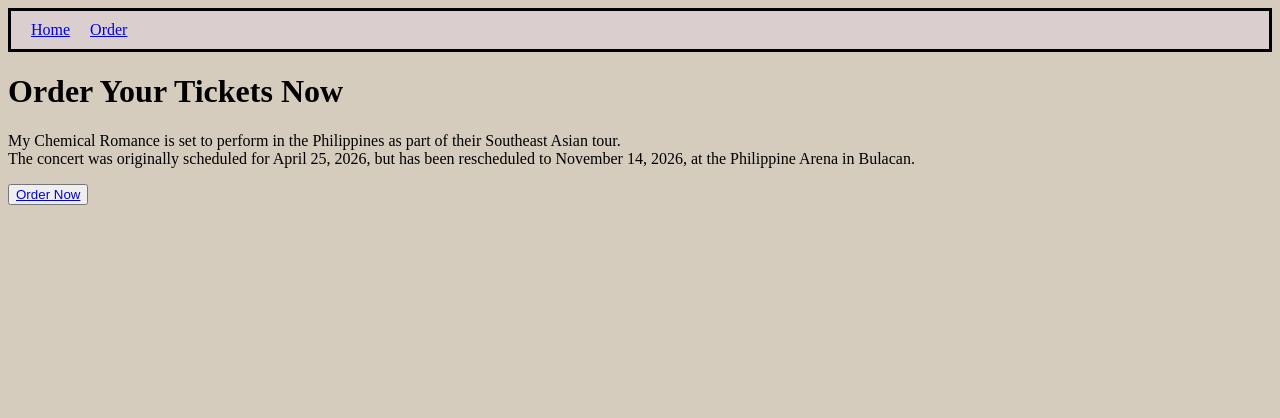
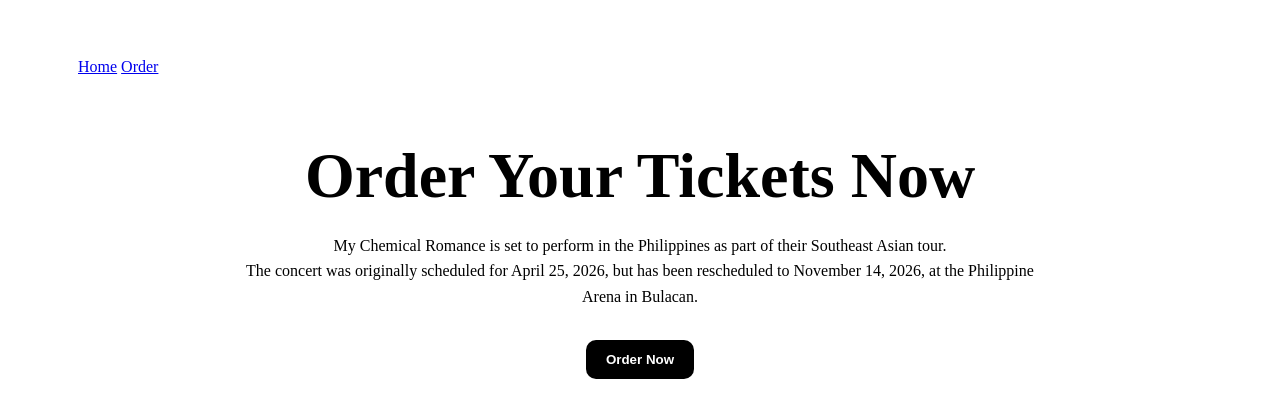
Before and after one commit to Rikopin15/Ticket-Order-Form, a plain HTML site: page index.html in a window 1280 px wide. Drawn offline with Linux system fonts and the light colour scheme.

Commit message:
Add files via upload

```diff
--- a/style.css
+++ b/style.css
@@ -1,18 +1,97 @@
-header {
-    display: flex;
-    justify-content: space-between;
-    align-items: center;
-    padding: 10px 20px;
-    background-color: #dbcece;
-    border: 3px solid black;
-    color: rgb(201, 171, 171);
+h1 {
+    text-align: center;
+    margin-bottom: 20px;
+    font-size: 2rem;
 }
 
-nav {
-    display: flex;
-    gap: 20px;
+p {
+    line-height: 1.6;
+    text-align: center;
+    margin-bottom: 25px;
 }
 
-body {
-    background-color: rgb(214, 204, 190);
+.button {
+    display: flex;
+    justify-content: center;
 }
+
+button {
+    padding: 12px 20px;
+    border: none;
+    border-radius: 10px;
+    background-color: black;
+    cursor: pointer;
+}
+
+button a {
+    color: white;
+    text-decoration: none;
+    font-weight: bold;
+}
+
+form {
+    display: flex;
+    flex-direction: column;
+    gap: 12px;
+    max-width: 500px;
+    margin: auto;
+    background-color: rgba(255, 255, 255, 0.1);
+    padding: 20px;
+    border-radius: 12px;
+}
+
+input,
+select {
+    padding: 10px;
+    border-radius: 8px;
+    border: none;
+    width: 100%;
+}
+
+input[type="submit"] {
+    background-color: black;
+    color: white;
+    font-weight: bold;
+    cursor: pointer;
+}
+
+@media (min-width: 768px) {
+
+    body {
+        padding: 30px;
+    }
+
+    nav {
+        flex-direction: row;
+    }
+
+    h1 {
+        font-size: 3rem;
+    }
+
+    p {
+        max-width: 800px;
+        margin: auto;
+        margin-bottom: 30px;
+    }
+}
+
+@media (min-width: 1024px) {
+
+    header {
+        justify-content: space-between;
+        padding: 20px 40px;
+    }
+
+    nav {
+        gap: 20px;
+    }
+
+    h1 {
+        font-size: 4rem;
+    }
+
+    form {
+        max-width: 600px;
+    }
+}
```
